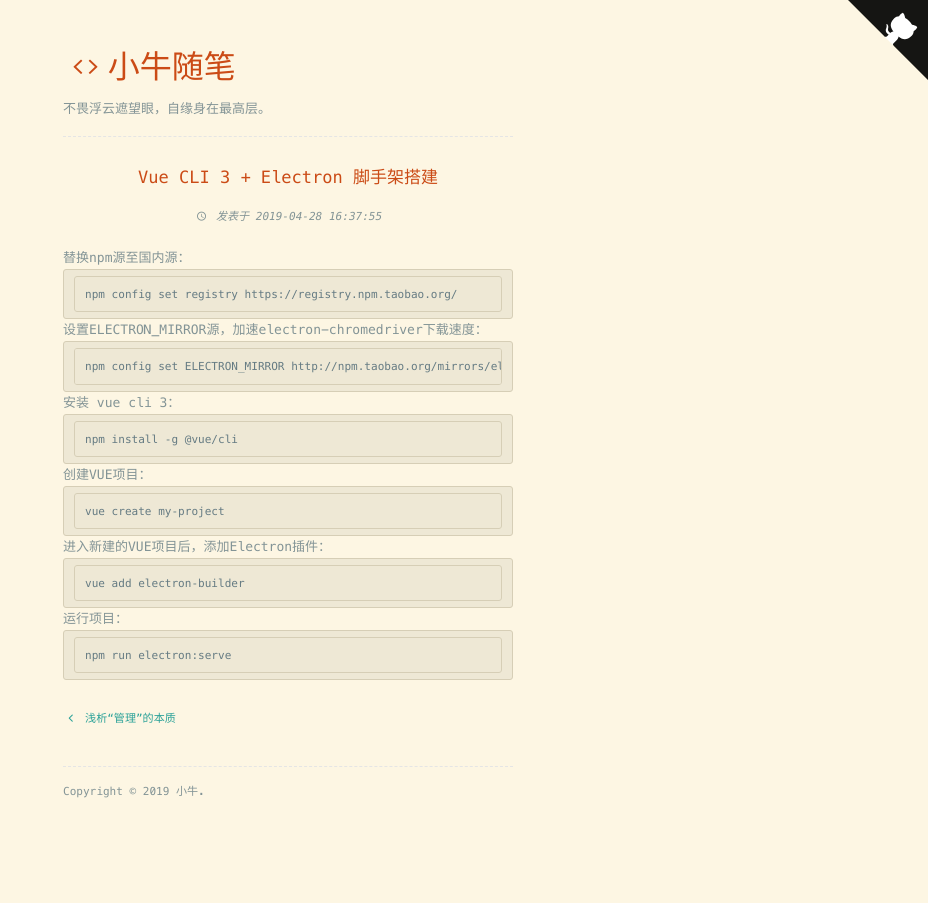
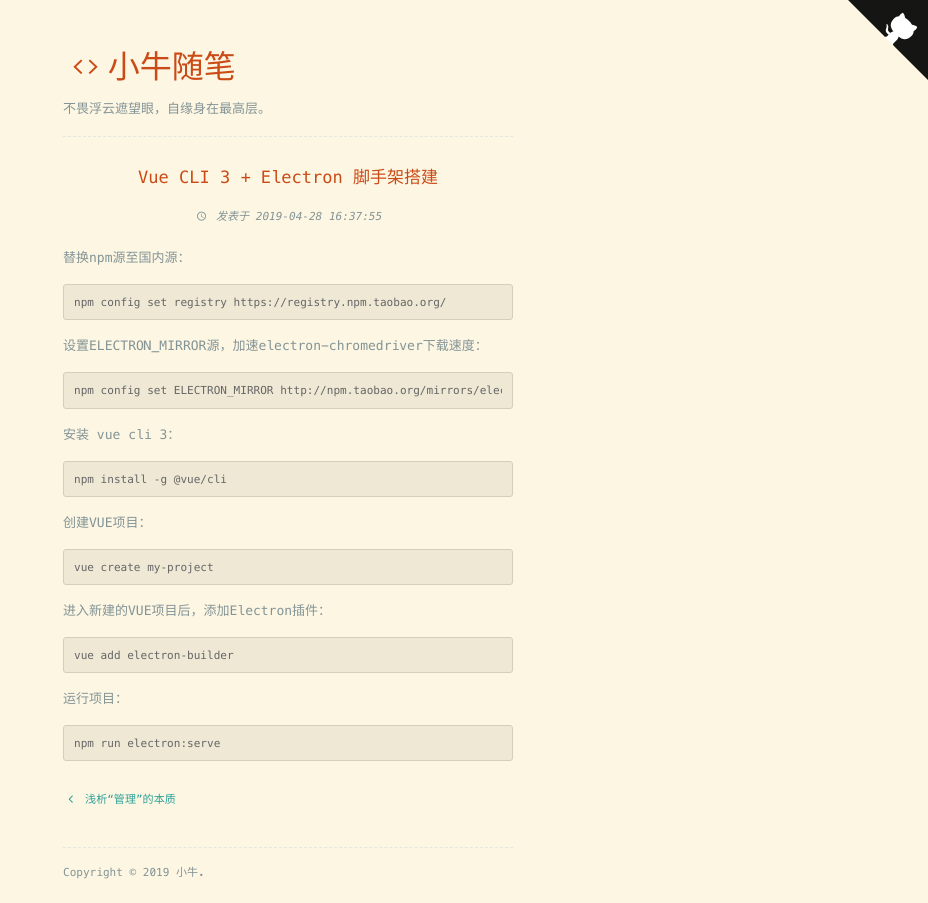
Before and after one commit to mycalf/xiaoniu.me, a Jekyll site: the page built from _posts/2019-04-28-Vue CLI 3 + Electron 脚手架搭建.markdown, in a window 1280 px wide. Shown: the whole page, without its empty margins (352-1280 px from the left). Built offline with Jekyll 4.4.1, drawn with Linux system fonts in a browser that asks for light colours; nearby versions of some CDN libraries.

Commit message:
edit post

````diff
--- a/_posts/2019-04-28-Vue CLI 3 + Electron 脚手架搭建.markdown
+++ b/_posts/2019-04-28-Vue CLI 3 + Electron 脚手架搭建.markdown
@@ -8,46 +8,46 @@
 
 替换npm源至国内源：
 
-```
+{% highlight text %}
 npm config set registry https://registry.npm.taobao.org/
-```
+{% endhighlight %}
 
 
 
 设置ELECTRON_MIRROR源，加速electron-chromedriver下载速度：
 
-```
+{% highlight text %}
 npm config set ELECTRON_MIRROR http://npm.taobao.org/mirrors/electron/
-```
+{% endhighlight %}
 
 
 
 安装 vue cli 3：
 
-```
+{% highlight text %}
 npm install -g @vue/cli
-```
+{% endhighlight %}
 
 
 
 创建VUE项目：
 
-```
+{% highlight text %}
 vue create my-project
-```
+{% endhighlight %}
 
 
 
 进入新建的VUE项目后，添加Electron插件：
 
-```
+{% highlight text %}
 vue add electron-builder
-```
+{% endhighlight %}
 
 
 
 运行项目：
 
-```
+{% highlight text %}
 npm run electron:serve
-```
+{% endhighlight %}
````
